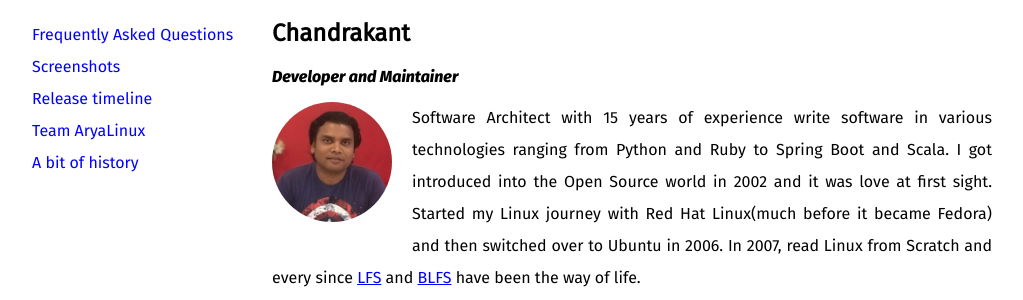
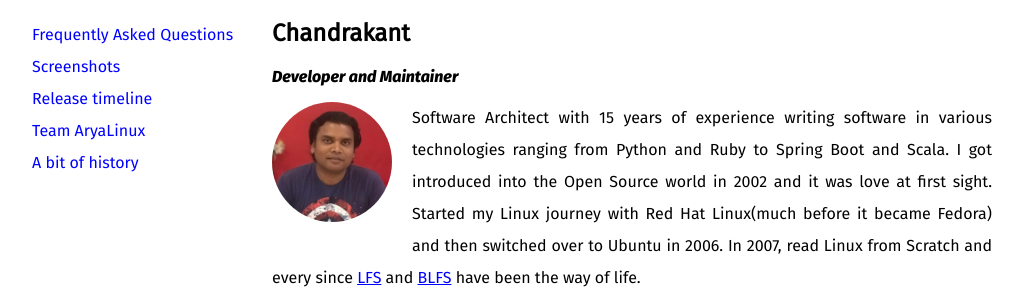
Before and after one commit to FluidIdeas/aryalinux-web, a PHP site: page /team.php in a window 1280 px wide. Shown: the part 227-527 px from the top of the page, without its empty margins (128-1151 px from the left). Run offline with PHP 8.4, Linux system fonts and the light colour scheme.

Commit message:
Fixed spelling mistake in teams page

```diff
--- a/team.php
+++ b/team.php
@@ -30,7 +30,7 @@
                 <i>Developer and Maintainer</i>
                 <p>
                 <img style="border-radius: 50%; display: block; float: left; margin: 0px 20px 20px 0px; width: 120px;" src="images/chandrakant.jpg">
-                Software Architect with 15 years of experience write software in various technologies
+                Software Architect with 15 years of experience writing software in various technologies
                 ranging from Python and Ruby to Spring Boot and Scala. I got introduced into the Open
                 Source world in 2002 and it was love at first sight. Started my Linux journey with
                 Red Hat Linux(much before it became Fedora) and then switched over to Ubuntu in 2006.
```
